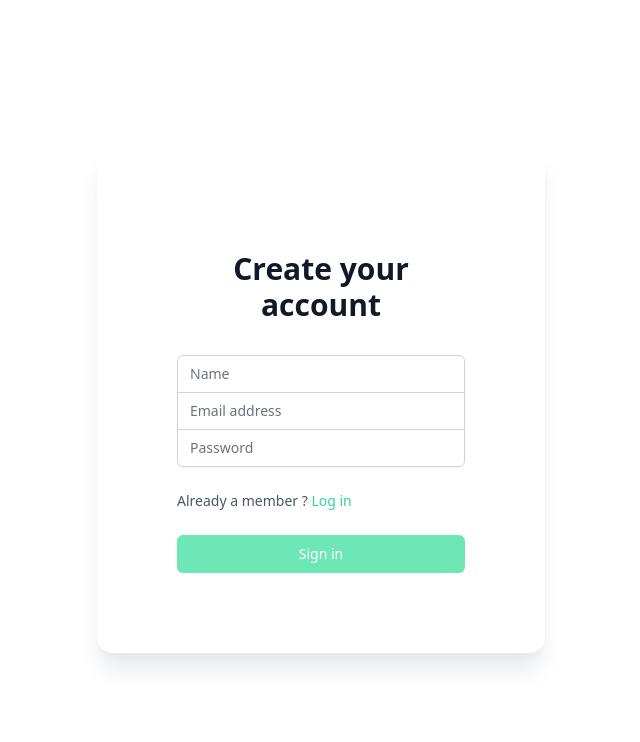
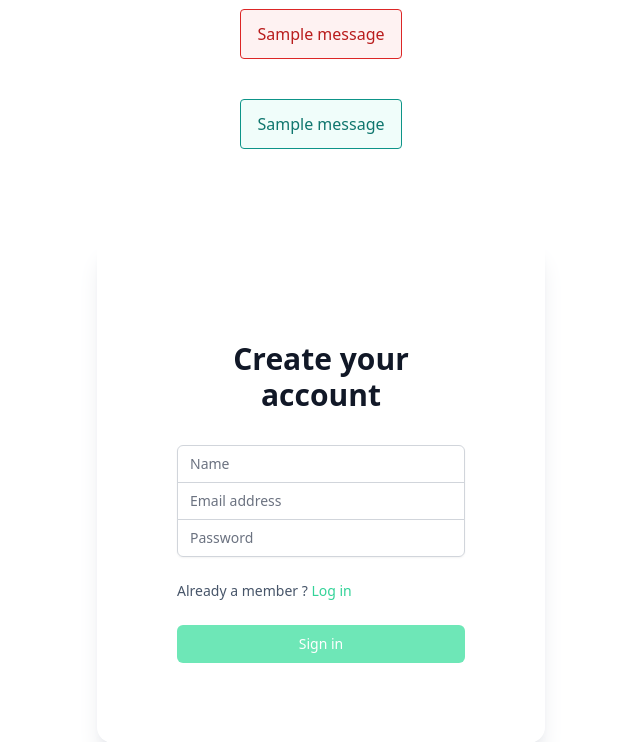
Before and after one commit to WebAppBertoliBoutet/WebApp, a Flask app: page /register in a window 1280 px wide. Shown: the top 742 px of the page, without its empty margins (319-959 px from the left). Run offline with Flask 2, Linux system fonts and the light colour scheme; tables that the repository leaves empty hold one stand-in row (values such as "Sample post"); one stand-in notice (Sample message) is shown; some libraries are stand-ins or nearby versions.

Commit message:
flash alerts

```diff
--- a/templates/register.html.jinja2
+++ b/templates/register.html.jinja2
@@ -9,6 +9,28 @@
     <title>Login page</title>
 </head>
 <body class="flex flex-col justify-center items-center min-h-screen">
+<header>
+{% with messages = get_flashed_messages(category_filter=["error"]) %}
+    {% if messages %}
+            {% for message in messages %}
+                <div class="bg-red-50 border border-red-600 text-red-700 px-4 py-3 mb-10 rounded flex justify-between" role="alert">
+                    <span class="block sm:inline">{{ message }}</span>
+                </div>
+            {% endfor %}
+    {% endif %}
+{% endwith %}
+{% with messages = get_flashed_messages(category_filter=["validation"]) %}
+    {% if messages %}
+        <header>
+            {% for message in messages %}
+                <div class="bg-teal-50 border border-teal-600 text-teal-700 px-4 py-3 mb-10 rounded flex justify-between" role="alert">
+                    <span class="block sm:inline">{{ message }}</span>
+                </div>
+            {% endfor %}
+        </header>
+    {% endif %}
+{% endwith %}
+</header>
 <div class="flex items-center justify-center py-12 px-4 sm:px-6 lg:px-8">
     <div class="max-w-md w-full space-y-8 p-20 rounded-2xl shadow-xl shadow-gray-200">
         <div>
```
